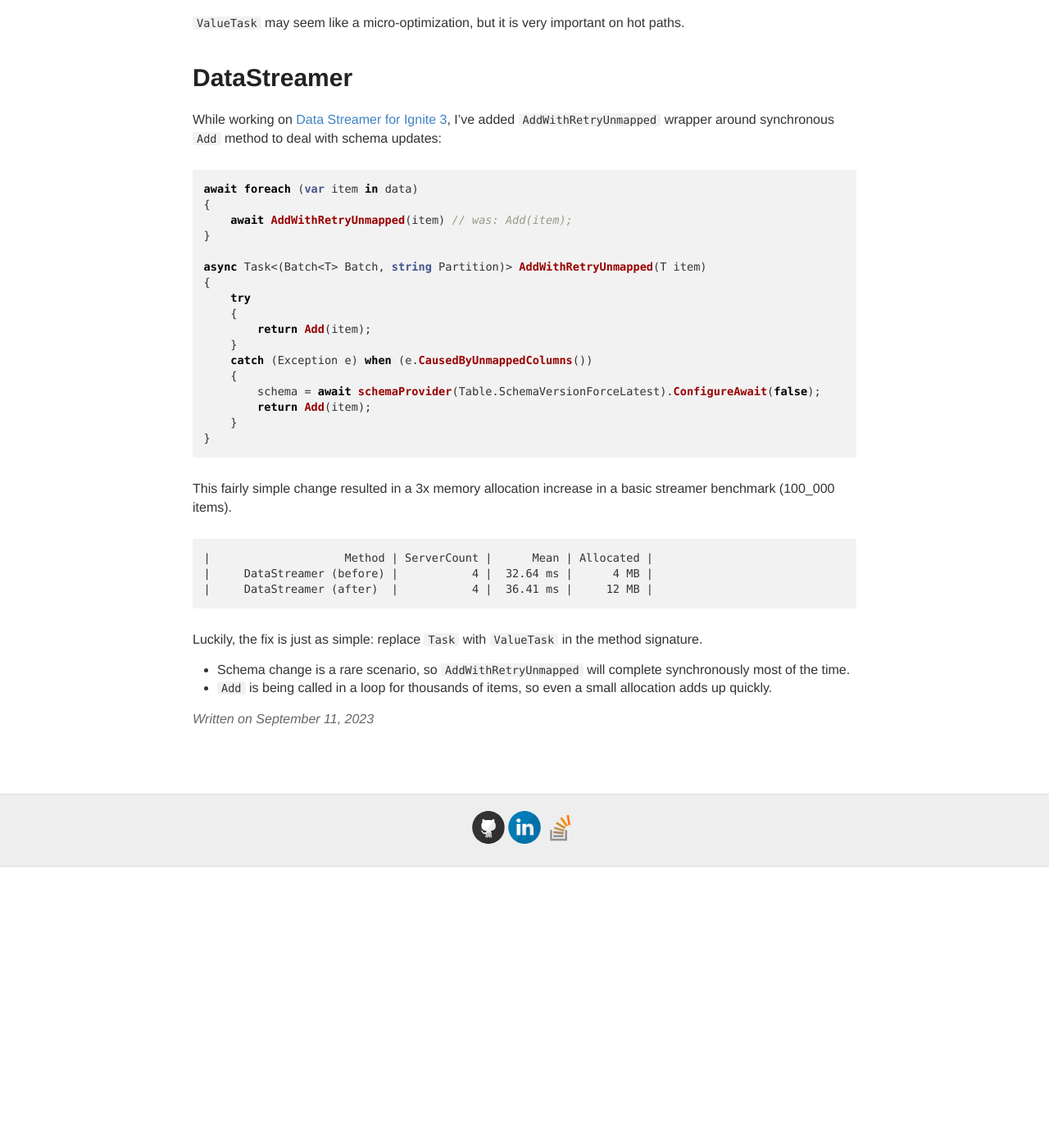
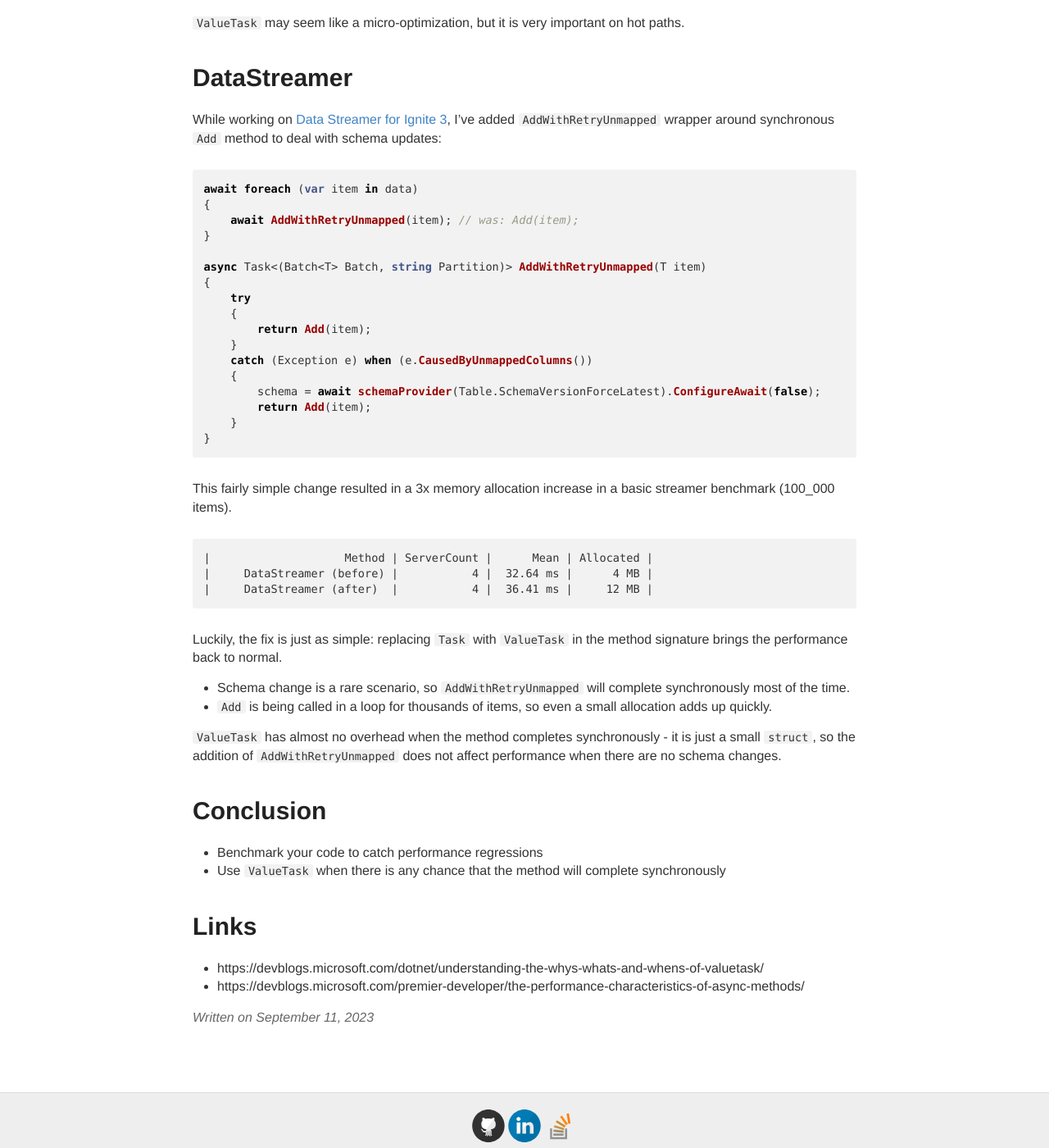
Before and after one commit to ptupitsyn/ptupitsyn.github.io, a Jekyll site: the page built from _posts/2023-09-11-ValueTask.md, in a window 1280 px wide and 1400 px high, scrolled down 261 px. Shown: the whole window at 82% size. Built offline with Jekyll 4.4.1, drawn with Linux system fonts in a browser that asks for light colours; comment, search, counter and statistics services are not loaded; before the commit the page ends 1318 px from its top, so only the background shows below that.

Commit message:
ValueTask in Ignite 3 streamer

````diff
--- a/_posts/2023-09-11-ValueTask.md
+++ b/_posts/2023-09-11-ValueTask.md
@@ -12,7 +12,7 @@
 ```csharp
 await foreach (var item in data)
 {
-    await AddWithRetryUnmapped(item) // was: Add(item);
+    await AddWithRetryUnmapped(item); // was: Add(item);
 }
 
 async Task<(Batch<T> Batch, string Partition)> AddWithRetryUnmapped(T item)
@@ -37,7 +37,21 @@
 |     DataStreamer (after)  |           4 |  36.41 ms |     12 MB |
 ```
 
-Luckily, the fix is just as simple: replace `Task` with `ValueTask` in the method signature.
+Luckily, the fix is just as simple: replacing `Task` with `ValueTask` in the method signature brings the performance back to normal.
 
 * Schema change is a rare scenario, so `AddWithRetryUnmapped` will complete synchronously most of the time.
 * `Add` is being called in a loop for thousands of items, so even a small allocation adds up quickly.
+
+`ValueTask` has almost no overhead when the method completes synchronously - it is just a small `struct`,
+so the addition of `AddWithRetryUnmapped` does not affect performance when there are no schema changes.
+
+
+# Conclusion
+
+* Benchmark your code to catch performance regressions
+* Use `ValueTask` when there is any chance that the method will complete synchronously
+
+# Links
+
+* https://devblogs.microsoft.com/dotnet/understanding-the-whys-whats-and-whens-of-valuetask/
+* https://devblogs.microsoft.com/premier-developer/the-performance-characteristics-of-async-methods/
````
